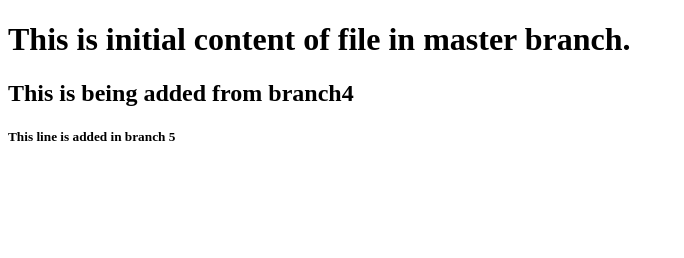
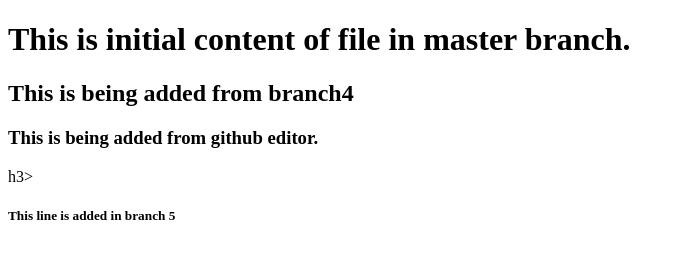
Before and after one commit to msiddiqurrehman/gittest2, a plain HTML site: page index.html in a window 1280 px wide. Shown: the whole page, without its empty margins (0-684 px from the left). Drawn offline with Linux system fonts and the light colour scheme.

Commit message:
Update index.html from github

```diff
--- a/index.html
+++ b/index.html
@@ -7,6 +7,7 @@
 	<h1>This is initial content of file in master branch.</h1>
 
 	<h2>This is being added from branch4</h2>
+	<h3>This is being added from github editor.</h3>h3>
 
 	<h5>This line is added in branch 5</h5>
 
```
